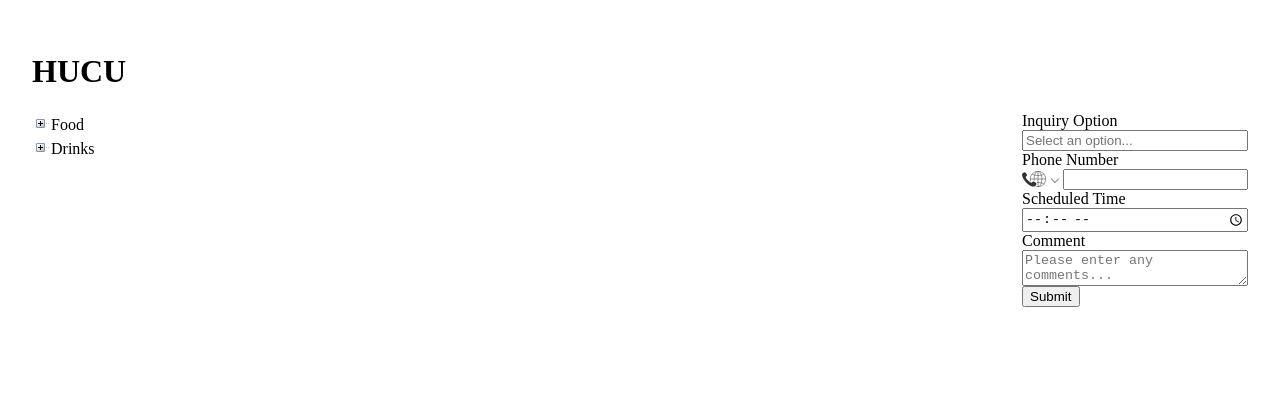
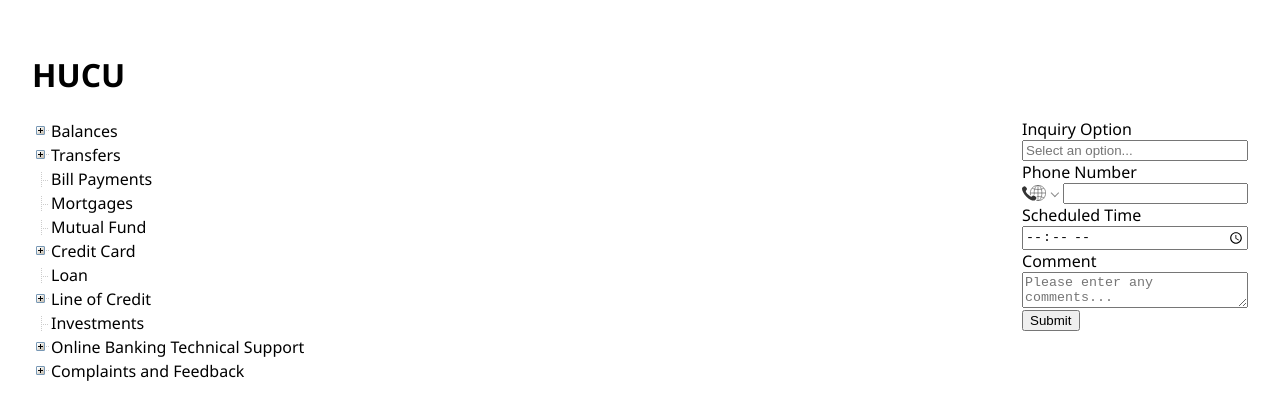
Before and after one commit to NickVirga/hucu, a React (Create React App) app: page / in a window 1280 px wide. Shown: the top 420 px of the page. Built offline with nearby package versions, Linux system fonts and the light colour scheme.

Commit message:
add banking-relevant data to json tree data

```diff
--- a/src/App.scss
+++ b/src/App.scss
@@ -4,5 +4,6 @@
 body {
     margin: 0;
     padding: 2rem;
+    font-family: 'Segoe UI', Tahoma, Geneva, Verdana, sans-serif;
     // background-color: darkslategray;
 }
--- a/src/components/Header/Header.js
+++ b/src/components/Header/Header.js
@@ -2,7 +2,7 @@ import './Header.scss';
 
 function Header() {
   return <div className="header__container">
-    <h1>HUCU</h1>
+    <h1 className='header__title'>HUCU</h1>
     <div className="header__tree-container"></div>
     <div className="header__request-container"></div>
   </div>
--- a/src/components/Header/Header.scss
+++ b/src/components/Header/Header.scss
@@ -0,0 +1,7 @@
+
+.header {
+
+    &__title {
+        user-select: none;
+    }
+}
--- a/src/pages/InquiryPage/InquiryPage.js
+++ b/src/pages/InquiryPage/InquiryPage.js
@@ -6,46 +6,138 @@ import "react-phone-number-input/style.css";
 import { useState } from "react";
 
 function InquiryPage() {
-  const [formData, setFormData] = useState({ scheduledTime: new Date() });
-  const [phoneNumDecorated, setPhoneNumDecorated] = useState("");
+  const [formData, setFormData] = useState({});
+  // const [phoneNumDecorated, setPhoneNumDecorated] = useState("");
 
 
   const treeData = [
     {
       key: "1",
-      title: "Food",
+      title: "Balances",
       children: [
         {
-          key: "2",
-          title: "Burger",
+          key: "1-1",
+          title: "Chequing",
         },
         {
-          key: "3",
-          title: "Salad",
-          children: [
-            {
-              key: "4",
-              title: "Tomatoes",
-            },
-            {
-              key: "5",
-              title: "Cabbage",
-            },
-          ],
+          key: "1-2",
+          title: "Savings",
         },
       ],
     },
     {
-      key: "6",
-      title: "Drinks",
+      key: "2",
+      title: "Transfers",
       children: [
         {
-          key: "7",
-          title: "Beer",
+          key: "2-1",
+          title: "Wire Transfer",
+          children: [
+            {
+              key: "2-1-1",
+              title: "International",
+            },
+            {
+              key: "2-1-2",
+              title: "Domestic",
+            },
+          ],
         },
         {
-          key: "8",
-          title: "Soft drink",
+          key: "2-2",
+          title: "Bank Transfer",
+        },
+      ],
+    },
+    {
+      key: "3",
+      title: "Bill Payments",
+    },
+    {
+      key: "4",
+      title: "Mortgages",
+    },
+    {
+      key: "5",
+      title: "Mutual Fund",
+    },
+    {
+      key: "6",
+      title: "Credit Card",
+      children: [
+        {
+          key: "6-1",
+          title: "Change Limit",
+        },
+        {
+          key: "6-2",
+          title: "Suspicious Activity",
+        },
+        {
+          key: "6-3",
+          title: "Report Card Lost or Stolen",
+        },
+        {
+          key: "6-4",
+          title: "Suspicious Activity",
+        },
+      ],
+    },
+    {
+      key: "7",
+      title: "Loan",
+    },
+    {
+      key: "8",
+      title: "Line of Credit",
+      children: [
+        {
+          key: "8-1",
+          title: "Interest rates",
+        },
+        {
+          key: "8-2",
+          title: "Suspicious Activity",
+        },
+      ],
+    },
+    {
+      key: "9",
+      title: "Investments",
+    },
+    {
+      key: "10",
+      title: "Online Banking Technical Support",
+      children: [
+        {
+          key: "10-1",
+          title: "Password Reset",
+        },
+        {
+          key: "10-2",
+          title: "Account Lockouts",
+        },
+        {
+          key: "10-3",
+          title: "Website Inaccesible",
+        },
+      ],
+    },
+    {
+      key: "11",
+      title: "Complaints and Feedback",
+      children: [
+        {
+          key: "11-1",
+          title: "Service Quality",
+        },
+        {
+          key: "11-2",
+          title: "Dispute About Fees",
+        },
+        {
+          key: "11-3",
+          title: "Issues With Bank Representatives",
         },
       ],
     },
@@ -53,6 +145,7 @@ function InquiryPage() {
 
   const selectHandler = (selectedKeys, { node }) => {
     console.log(node);
+    setFormData({ ...formData, ["inquiryOption"]: node.title });
   };
 
   const handleFormSubmit = (event) => {
--- a/src/pages/InquiryPage/InquiryPage.scss
+++ b/src/pages/InquiryPage/InquiryPage.scss
@@ -5,6 +5,7 @@
     &__container {
         display: flex;
         justify-content: space-between;
+        user-select: none;
     }
 
     &__form-field {
```
